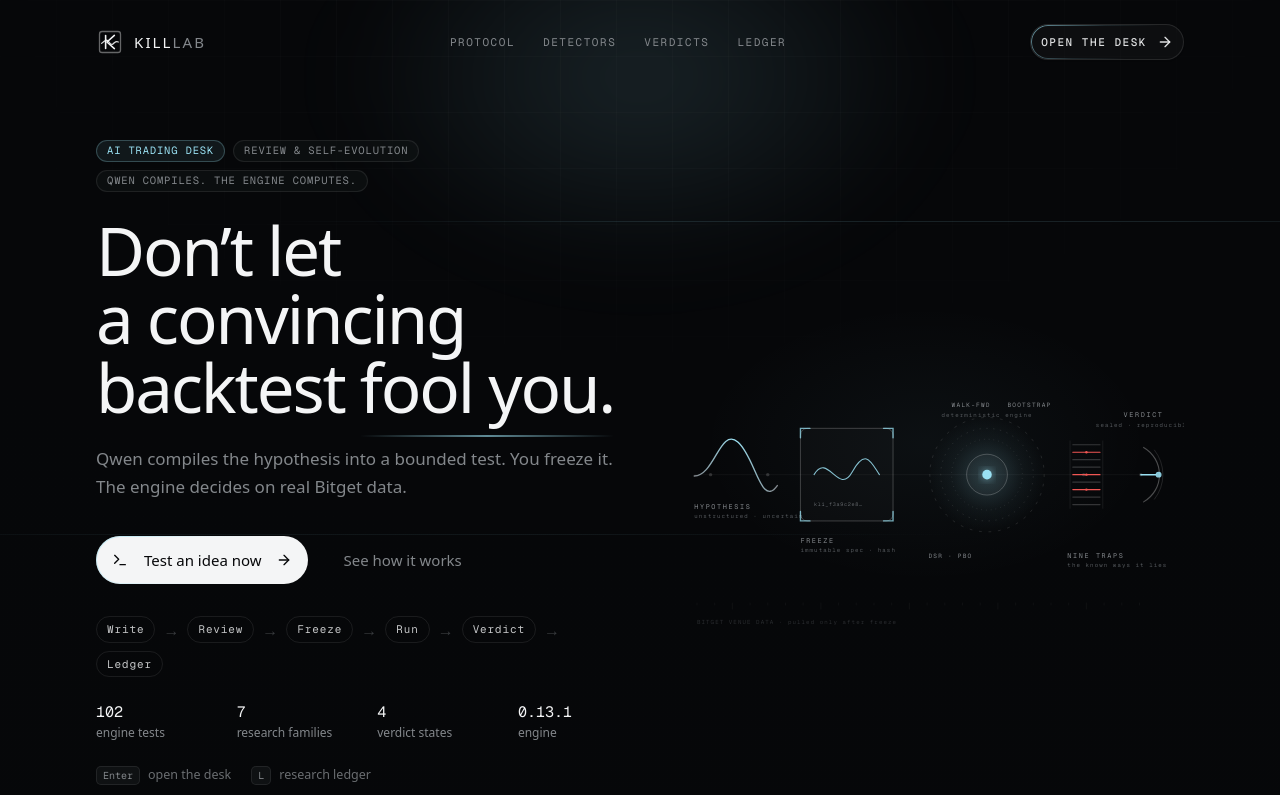
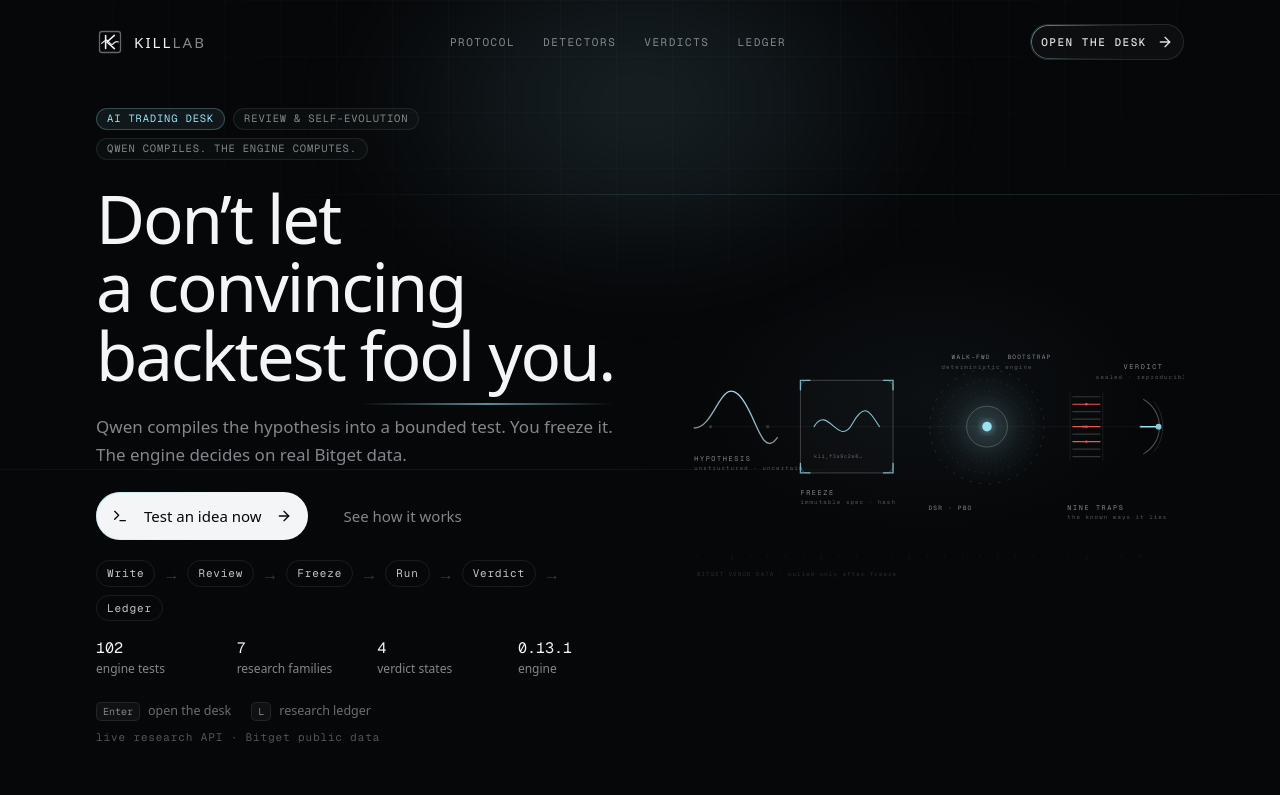
Before and after one commit to mohamedwael201193/KillLab, a Next.js app in the folder FRONTEND/: page / in a window 1280 px wide. Shown: the top 795 px of the page. Built offline with nearby package versions, Linux system fonts and the light colour scheme.

Commit message:
Keep the landing proof counts inside the first desktop screen.

```diff
--- a/FRONTEND/src/components/landing/hero.tsx
+++ b/FRONTEND/src/components/landing/hero.tsx
@@ -47,7 +47,7 @@ export function LandingHero({ onEnterLab }: { onEnterLab: () => void }) {
       </nav>
 
       {/* ── Hero ────────────────────────────────────────── */}
-      <div className="relative z-10 mx-auto grid w-full max-w-6xl items-center gap-14 px-6 pb-20 pt-16 sm:pt-24 lg:grid-cols-[1.02fr_0.98fr] lg:gap-8 lg:px-8 lg:pb-28 lg:pt-20">
+      <div className="relative z-10 mx-auto grid w-full max-w-6xl items-center gap-10 px-6 pb-12 pt-10 sm:pt-12 lg:grid-cols-[1.02fr_0.98fr] lg:gap-8 lg:px-8 lg:pb-16 lg:pt-12">
         <div>
           <motion.div
             initial={reduce ? false : { opacity: 0, y: 16 }}
@@ -99,7 +99,7 @@ export function LandingHero({ onEnterLab }: { onEnterLab: () => void }) {
             initial={reduce ? false : { opacity: 0, y: 16 }}
             animate={{ opacity: 1, y: 0 }}
             transition={{ duration: 0.9, delay: 0.34, ease: [0.16, 1, 0.3, 1] }}
-            className="mt-9 flex flex-wrap items-center gap-3"
+            className="mt-6 flex flex-wrap items-center gap-3"
           >
             <Button
               onClick={onEnterLab}
@@ -127,7 +127,7 @@ export function LandingHero({ onEnterLab }: { onEnterLab: () => void }) {
             initial={reduce ? false : { opacity: 0, y: 10 }}
             animate={{ opacity: 1, y: 0 }}
             transition={{ duration: 0.7, delay: 0.48, ease: [0.16, 1, 0.3, 1] }}
-            className="mt-8 flex flex-wrap items-center gap-x-2 gap-y-2"
+            className="mt-5 flex flex-wrap items-center gap-x-2 gap-y-2"
             aria-label="Research loop"
           >
             {["Write", "Review", "Freeze", "Run", "Verdict", "Ledger"].map((step, index) => (
@@ -148,7 +148,7 @@ export function LandingHero({ onEnterLab }: { onEnterLab: () => void }) {
             initial={reduce ? false : { opacity: 0 }}
             animate={{ opacity: 1 }}
             transition={{ duration: 0.8, delay: 0.62 }}
-            className="mt-6 grid grid-cols-2 gap-x-6 gap-y-3 sm:grid-cols-4"
+            className="mt-4 grid grid-cols-2 gap-x-6 gap-y-3 sm:grid-cols-4"
           >
             {[
               ["102", "engine tests"],
```
